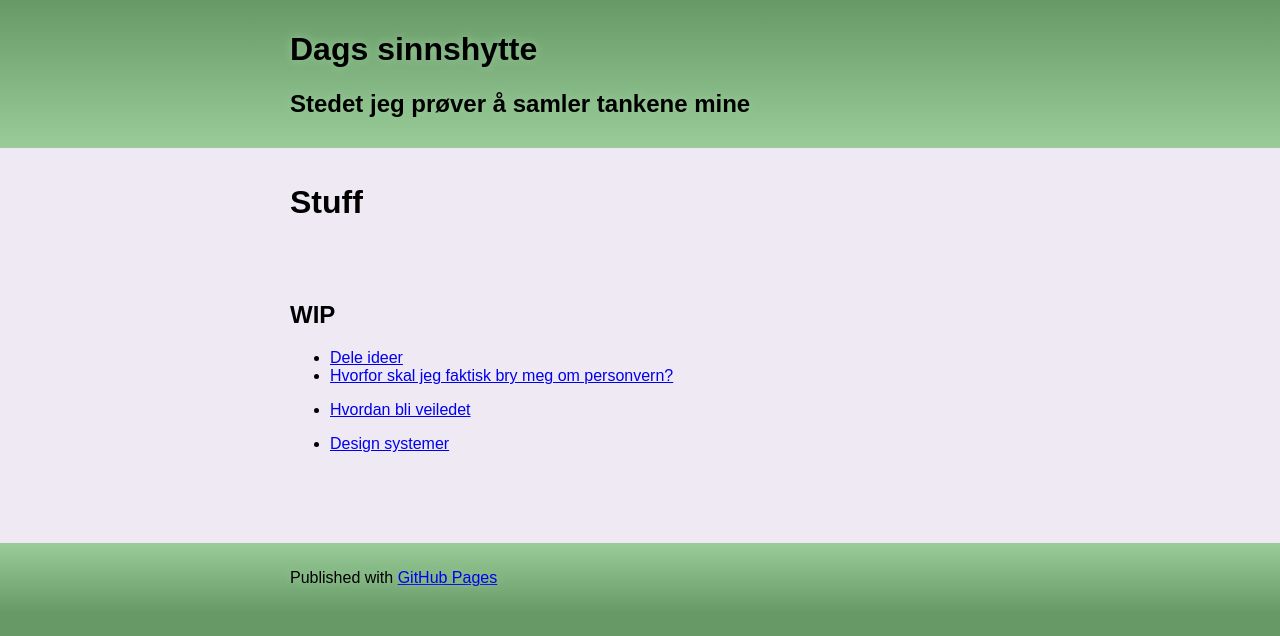
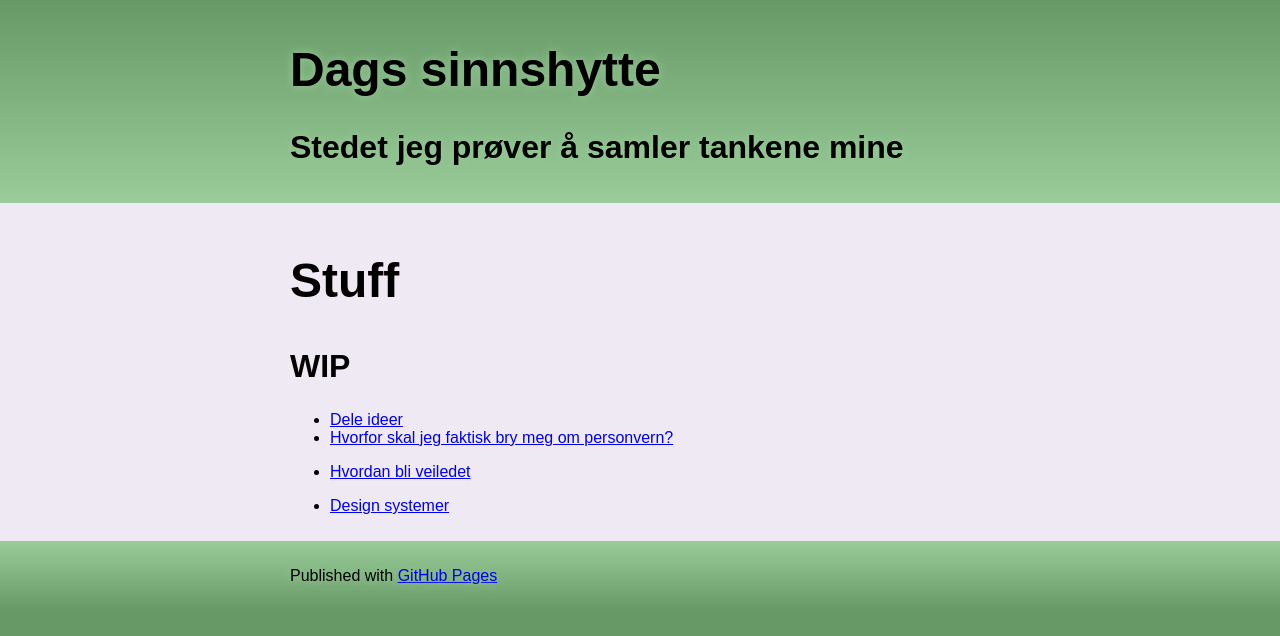
Before and after one commit to dagfs/dagfs.github.io, a Jekyll site: the page built from index.md, in a window 1280 px wide. Shown: the top 636 px of the page. Built offline with Jekyll 4.4.1, drawn with Linux system fonts in a browser that asks for light colours; our own code applies the rules of GitHub Pages for plain Markdown files.

Commit message:
Update default.html

```diff
--- a/_layouts/default.html
+++ b/_layouts/default.html
@@ -55,12 +55,18 @@
     }
 
     h1{
-      font-size:2em;
+      font-size:3rem;
     }
 
-      .slide-body{
-      margin-bottom:5rem;
-      }
+       h2{
+      font-size:2rem;
+    }
+
+       h3{
+      font-size:1.5rem;
+    }
+
+
 
 
 .presentation-only{
@@ -124,7 +130,7 @@ body.presentation h2{
 
 
 
-        body.presentation h4, body.presentation h5{
+        body.presentation h3, body.presentation h4, body.presentation h5{
     display:none;
       }
       object{
```
